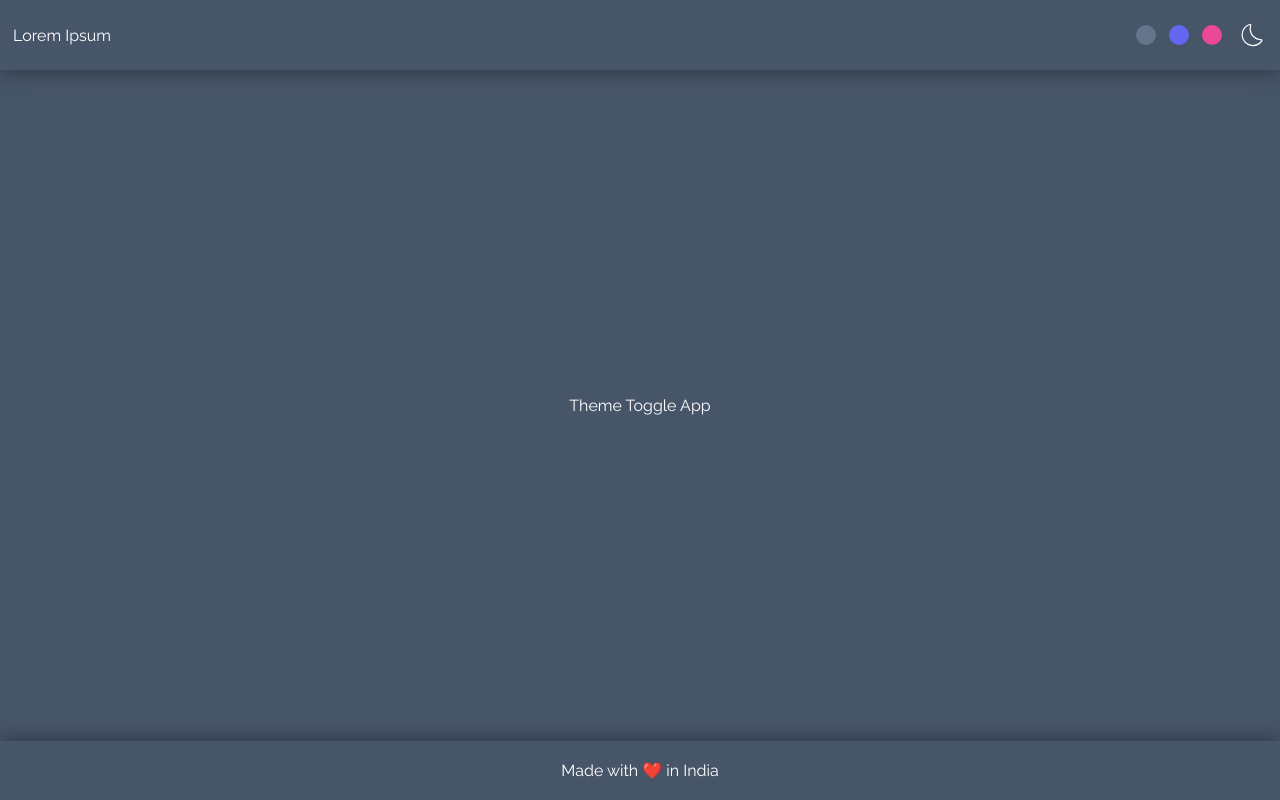
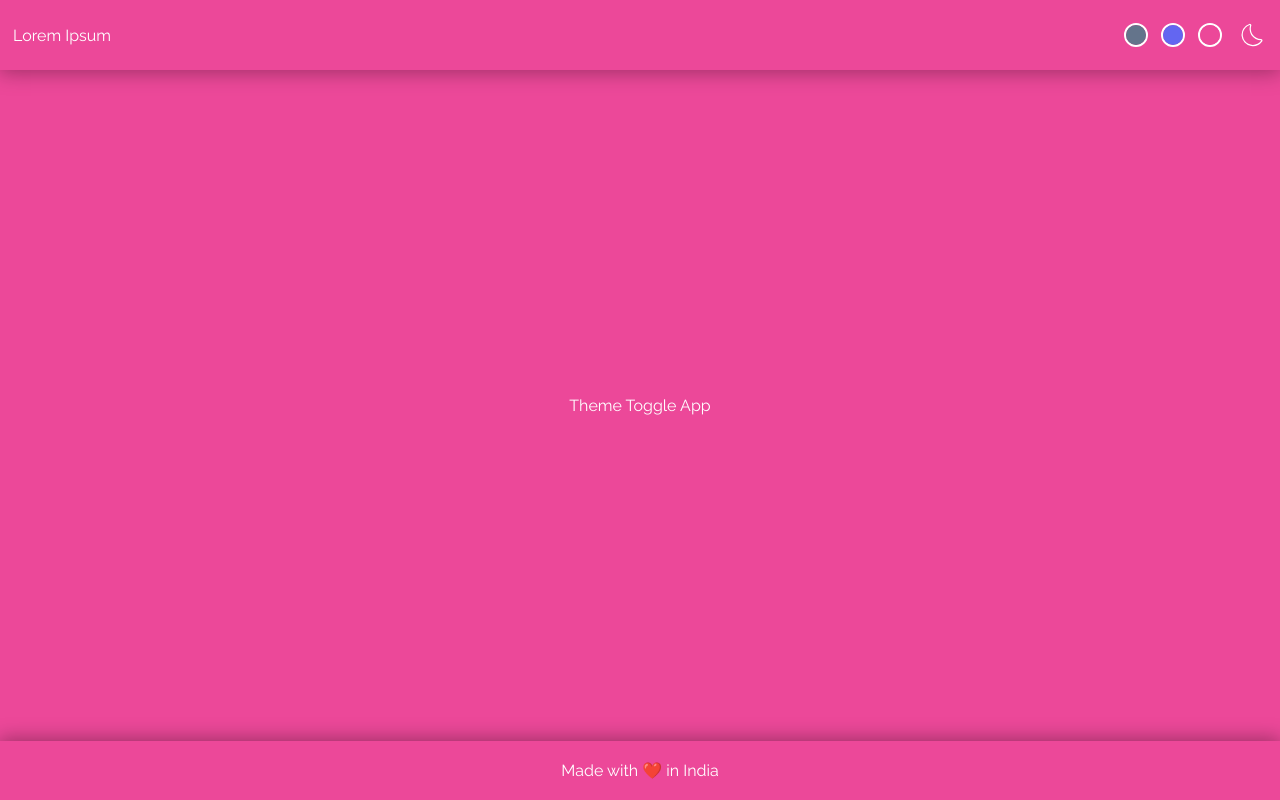
Before and after one commit to surajbera/theme-toggle-app, a React (Create React App) app: page / in a window 1280 px wide. Built offline with nearby package versions, Linux system fonts and the light colour scheme.

Commit message:
added theme-switcher functionanlity

```diff
--- a/src/App.js
+++ b/src/App.js
@@ -1,11 +1,18 @@
+import { useTheme } from './hooks/useTheme'
+
 /* components */
 import SiteContent from './components/site-content.jsx/SiteContent'
 import SiteFooter from './components/site-footer/SiteFooter'
 import SiteHeader from './components/site-header/SiteHeader'
 
 function App() {
+	const { bgColor } = useTheme()
+
 	return (
-		<div className='App flex-wrapper'>
+		<div
+			className='App flex-wrapper'
+			style={{ backgroundColor: bgColor }}
+		>
 			<SiteHeader />
 			<SiteContent />
 			<SiteFooter />
--- a/src/components/site-header/SiteHeader.css
+++ b/src/components/site-header/SiteHeader.css
@@ -27,3 +27,7 @@
 	height: 2rem;
 	border-radius: 50%;
 }
+.theme-btn-wrap {
+	border: 0.2rem solid var(--white-clr);
+	border-radius: 50%;
+}
--- a/src/components/site-header/SiteHeader.jsx
+++ b/src/components/site-header/SiteHeader.jsx
@@ -1,3 +1,5 @@
+import { useTheme } from '../../hooks/useTheme'
+
 import { CiDark } from 'react-icons/ci'
 
 /* styles */
@@ -5,6 +7,12 @@ import './SiteHeader.css'
 
 const SiteHeader = () => {
 	const themes = ['#64748b', '#6366f1', '#ec4899']
+	const { updateThemeColor } = useTheme()
+
+	const changeThemeColor = evt => {
+		const color = evt.target.getAttribute('data-color')
+		updateThemeColor(color)
+	}
 
 	return (
 		<header className='site-header'>
@@ -22,7 +30,9 @@ const SiteHeader = () => {
 								>
 									<button
 										className='theme-btn'
+										data-color={theme}
 										style={{ backgroundColor: theme }}
+										onClick={changeThemeColor}
 									></button>
 								</li>
 							))}
--- a/src/context/ThemeContext.js
+++ b/src/context/ThemeContext.js
@@ -14,9 +14,9 @@ export const ThemeProvider = ({ children }) => {
 	const [initialState, dispatch] = useReducer(themeReducer, {
 		bgColor: '#ec4899'
 	})
-	const changeColor = color => {
+	const updateThemeColor = color => {
 		dispatch({ type: 'CHANGE_COLOR', payload: color })
 	}
 
-	return <ThemeContext.Provider value={{ ...initialState, changeColor }}>{children}</ThemeContext.Provider>
+	return <ThemeContext.Provider value={{ ...initialState, updateThemeColor }}>{children}</ThemeContext.Provider>
 }
--- a/src/hooks/useTheme.js
+++ b/src/hooks/useTheme.js
@@ -3,6 +3,7 @@ import { ThemeContext } from '../context/ThemeContext'
 
 export const useTheme = () => {
 	const themeContext = useContext(ThemeContext)
+	console.log(themeContext)
 
 	if (themeContext === undefined) {
 		throw new Error('useTheme must be used inside ThemeProvider')
```
